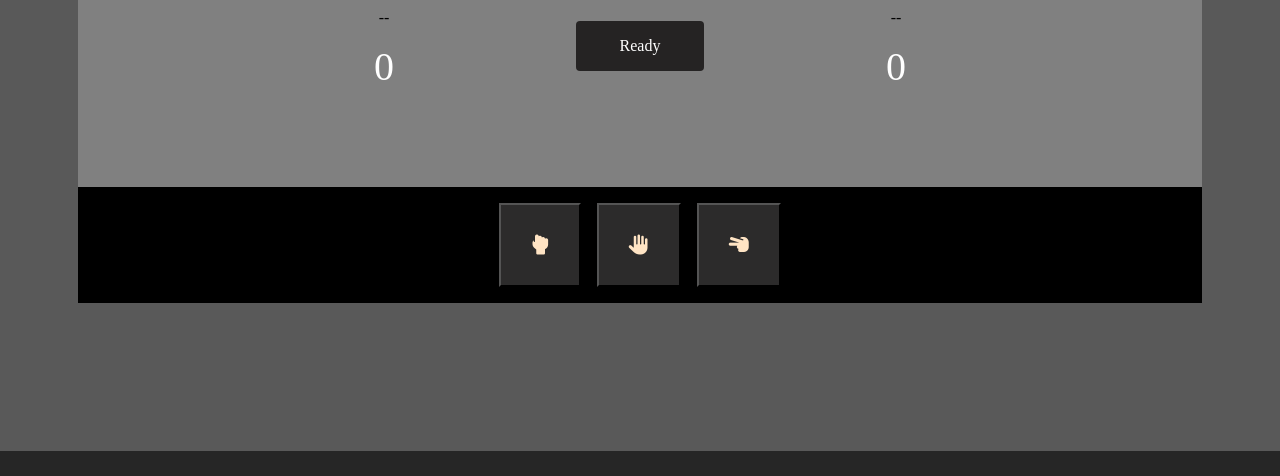
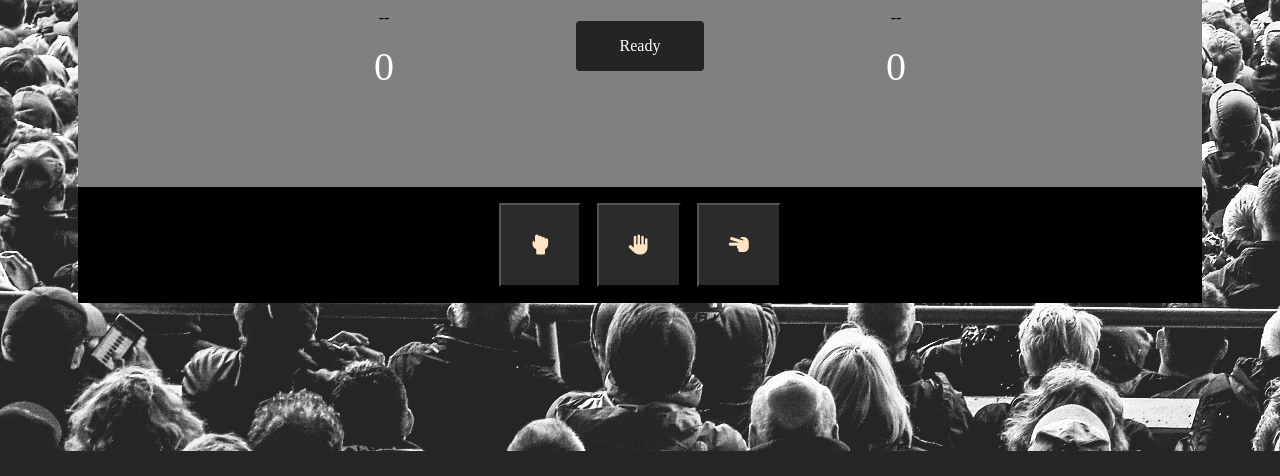
Before and after one commit to kizzylion/rock_paper_scissor_game, a plain HTML site: page index.html in a window 1280 px wide. Shown: the part 269-745 px from the top of the page. Drawn offline with Linux system fonts and the light colour scheme.

Commit message:
ui body image fixed

```diff
--- a/style.css
+++ b/style.css
@@ -226,6 +226,8 @@ footer{
     .main{
         min-height: 50vh;
         padding: 2em 1em;
+        background-image: url(./background.jpg);
+        object-fit: cover;
 
     }
 
@@ -263,6 +265,7 @@ footer{
 
     .declare{
         font-size: 0.75em;
+        color: rgb(13, 13, 13);
     }
 
     .restart{
```
Also changed, not shown: index.html (+1 -1 lines), background.jpg (added).
